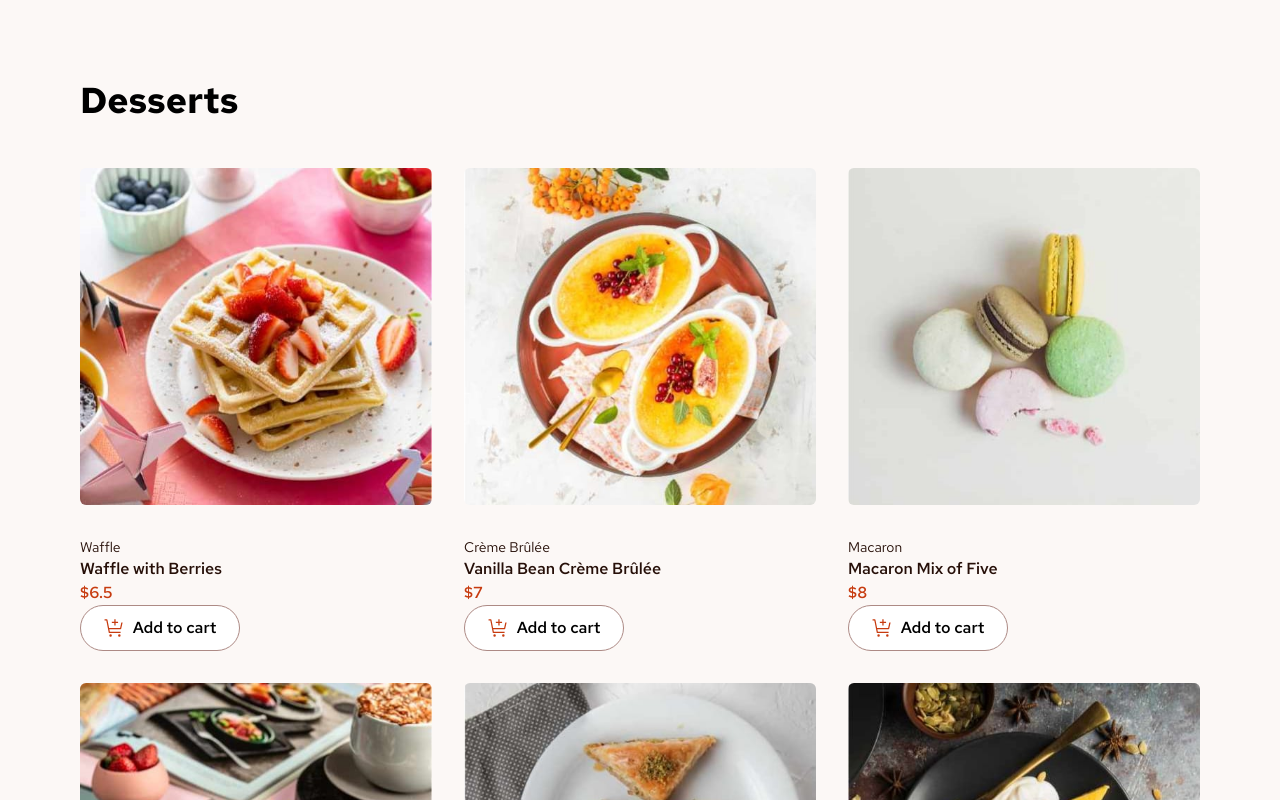
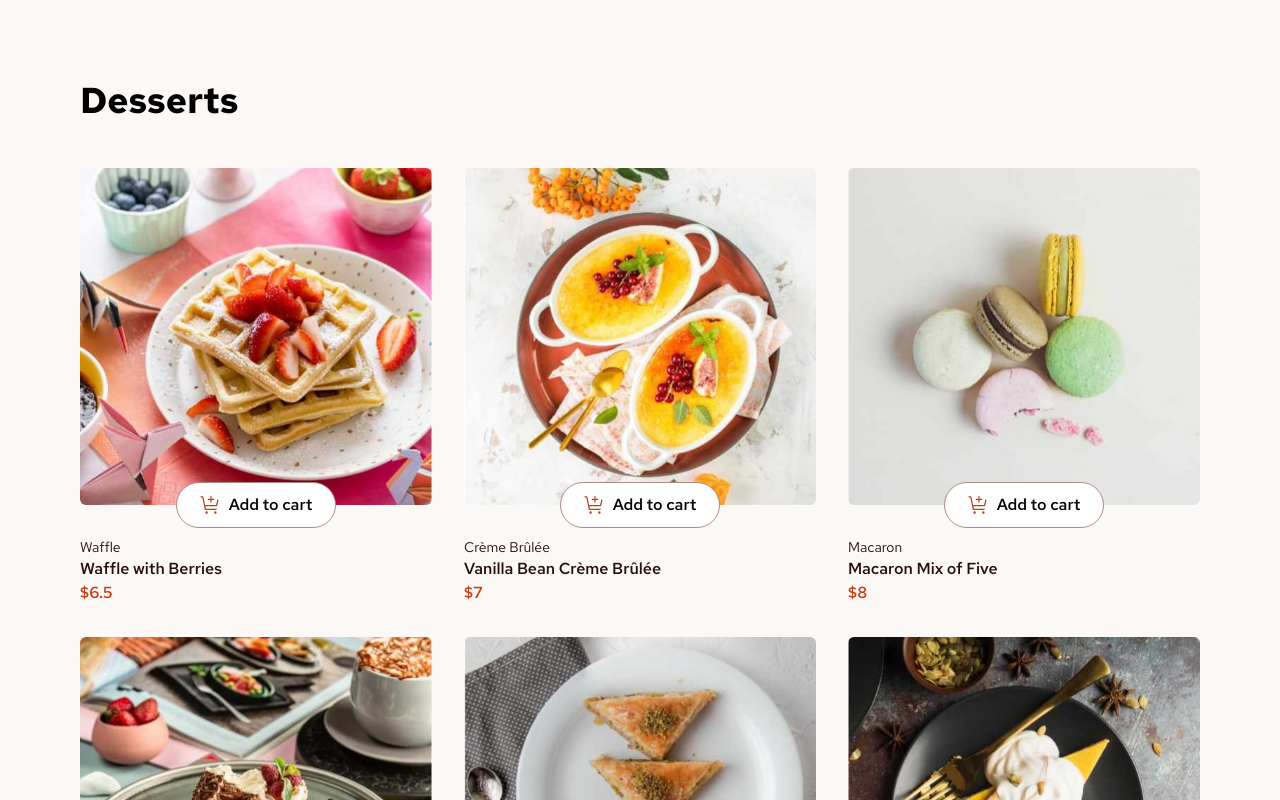
Before and after one commit to Masseh2025/shopping-cart-typescript3, a React (Vite) app: page / in a window 1280 px wide. Built offline with nearby package versions, Linux system fonts and the light colour scheme.

Commit message:
added final styling and posistioning to counter

```diff
--- a/src/components/DesertItem.tsx
+++ b/src/components/DesertItem.tsx
@@ -21,13 +21,21 @@ function DesertItem({ image, name, category, price }: DesertItemProps) {
   }
 
   return (
-    <li className="p-4 flex flex-col">
-      <div className="flex relative mb-8 md:hidden">
+    <li className="p-4 flex flex-col relative">
+      <div className="relative flex mb-8 md:hidden">
         <img
           src={image.mobile}
           alt={name}
           className={cn("rounded-md", { "border-3 border-red": isActive })}
         />
+        <div className="absolute w-full flex justify-center bottom-0 translate-y-1/2">
+          <ShoppingCartButton
+            name={name}
+            price={price}
+            isActive={isActive}
+            setIsActive={setIsActive}
+          />
+        </div>
       </div>
       <div className=" relative mb-8 hidden md:flex lg:hidden">
         <img
@@ -37,6 +45,14 @@ function DesertItem({ image, name, category, price }: DesertItemProps) {
             "border-3 border-red": isActive,
           })}
         />
+        <div className="absolute w-full flex justify-center bottom-0 translate-y-1/2">
+          <ShoppingCartButton
+            name={name}
+            price={price}
+            isActive={isActive}
+            setIsActive={setIsActive}
+          />
+        </div>
       </div>
 
       <div className="relative mb-8 hidden lg:flex">
@@ -47,18 +63,20 @@ function DesertItem({ image, name, category, price }: DesertItemProps) {
             "border-4 border-red": isActive,
           })}
         />
+        <div className="absolute w-full flex justify-center bottom-0 translate-y-1/2">
+          <ShoppingCartButton
+            name={name}
+            price={price}
+            isActive={isActive}
+            setIsActive={setIsActive}
+          />
+        </div>
       </div>
       <div className="text-rose-900">
         <p className="text-sm">{category}</p>
         <p className="font-semibold">{name}</p>
         <p className="text-red font-semibold">${price}</p>
       </div>
-      <ShoppingCartButton
-        name={name}
-        price={price}
-        isActive={isActive}
-        setIsActive={setIsActive}
-      />
     </li>
   );
 }
--- a/src/components/ShoppingCartButton.tsx
+++ b/src/components/ShoppingCartButton.tsx
@@ -1,4 +1,6 @@
 import Cart from "/assets/images/icon-add-to-cart.svg";
+import Minus from "/assets/images/icon-decrement-quantity.svg";
+import Increment from "/assets/images/icon-increment-quantity.svg";
 
 import { cn } from "../utils/cn";
 import {
@@ -40,23 +42,25 @@ export default function ShoppingCartButton({
       {!isActive ? <img src={Cart} alt="cart button" className="mr-2" /> : null}
       {!isActive ? "Add to cart" : null}
       {isActive ? (
-        <div>
+        <div className="flex justify-between w-full items-center">
           <button
+            className="cursor-pointer w-6 h-6 border-2 rounded-full p-1 flex justify-center items-center"
             onClick={() =>
-              dispatch!({ type: "increment", payload: [name, price] })
+              dispatch!({ type: "decrement", payload: [name, price] })
             }
           >
-            +
+            <img src={Minus} alt="" />
           </button>
           <span>
             {productList?.items.find((item) => item.name === name)?.quantity}
           </span>
           <button
+            className="cursor-pointer w-6 h-6 border-2 rounded-full p-1 flex justify-center items-center"
             onClick={() =>
-              dispatch!({ type: "decrement", payload: [name, price] })
+              dispatch!({ type: "increment", payload: [name, price] })
             }
           >
-            -
+            <img src={Increment} alt="" />
           </button>
         </div>
       ) : null}
```
